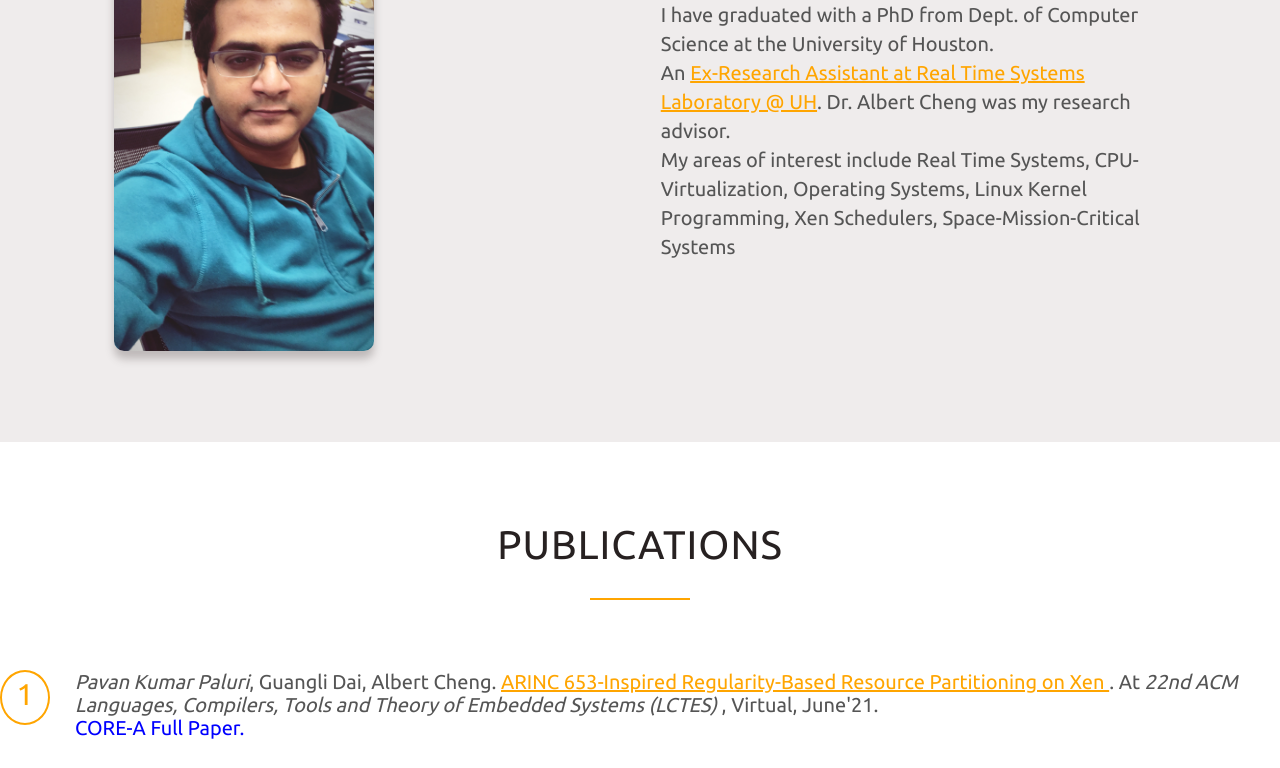
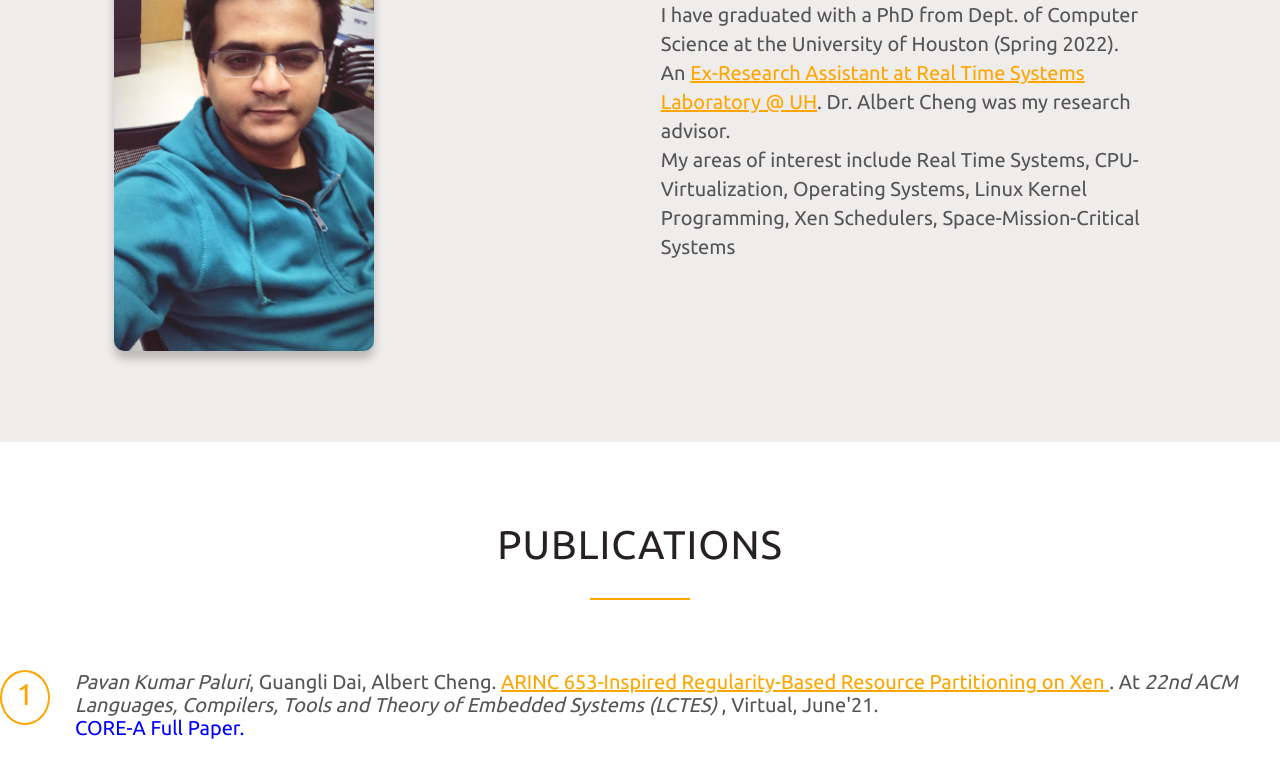
Before and after one commit to pvpk1994/pvpk1994.github.io, a plain HTML site: page index.html in a window 1280 px wide. Shown: the part 1068-1836 px from the top of the page. Drawn offline with nearby package versions, Linux system fonts and the light colour scheme.

Commit message:
Graduation Semester updated

```diff
--- a/index.html
+++ b/index.html
@@ -119,7 +119,7 @@
         <div class="row">
         <div class="col span-1-of-2">
             <div class="desc js-wp8">
-                <p>Hi! This is <b>Pavan Kumar Paluri</b>. <br>I have graduated with a PhD from Dept. of Computer Science at the University of Houston.<br> An <a href="http://www2.cs.uh.edu/~acheng/acheng.html" style="color: orange">Ex-Research Assistant at Real Time Systems Laboratory @ UH</a>. Dr. Albert Cheng was my research advisor. <br>My areas of interest include Real Time Systems, CPU-Virtualization, Operating Systems, Linux Kernel Programming, Xen Schedulers, Space-Mission-Critical Systems <br>
+                <p>Hi! This is <b>Pavan Kumar Paluri</b>. <br>I have graduated with a PhD from Dept. of Computer Science at the University of Houston (Spring 2022).<br> An <a href="http://www2.cs.uh.edu/~acheng/acheng.html" style="color: orange">Ex-Research Assistant at Real Time Systems Laboratory @ UH</a>. Dr. Albert Cheng was my research advisor. <br>My areas of interest include Real Time Systems, CPU-Virtualization, Operating Systems, Linux Kernel Programming, Xen Schedulers, Space-Mission-Critical Systems <br>
                 </p>
             </div>
         </div>
```
